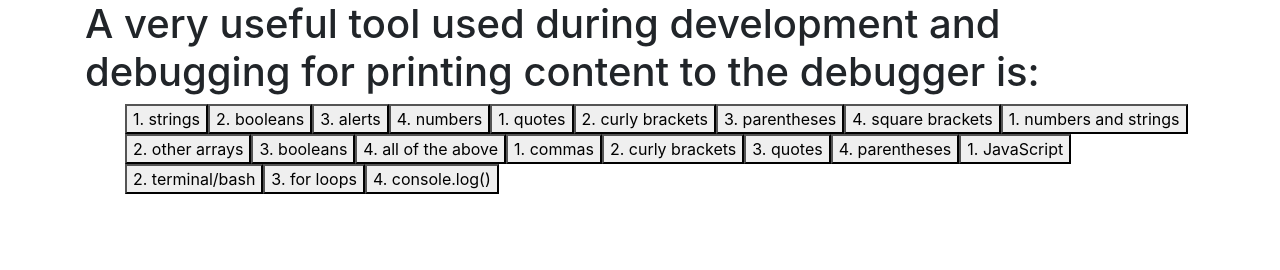
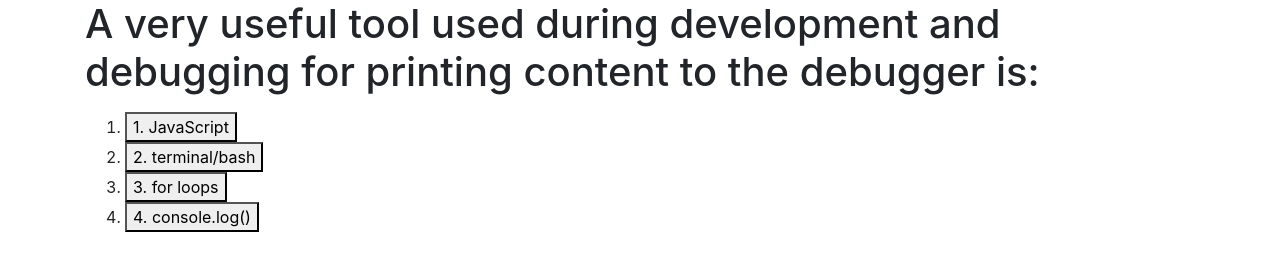
Before and after one commit to tonyschwebach/javascript-quiz-game, a plain HTML site: page index.html in a window 1280 px wide. Drawn offline with nearby package versions, Linux system fonts and the light colour scheme.

Commit message:
defined functions for start quiz and ask question

```diff
--- a/index.html
+++ b/index.html
@@ -31,13 +31,15 @@
       <!-- row for choices  -->
       <div class="row">
         <div class="col-md-12">
-          <ul id="choices-list"></ul>
+          <ol id="choices-list">
+
+          </ol>
         </div>
       </div>
       <!-- row for Correct or Wrong notification  -->
       <div class="row">
         <div class="col-md-12">
-          <p id="correct-notification"></ul>
+          <p id="correct-notification"></p>
         </div>
       </div>
 
--- a/script.js
+++ b/script.js
@@ -2,12 +2,11 @@
 let questionTextEl = document.getElementById("question-text");
 let instructionsEl = document.getElementById("instructions");
 let choicesListEl = document.getElementById("choices-list");
-let notifcationEl = document.getElementById("correct-notification")
-
+let notificationEl = document.getElementById("correct-notification");
 
 // Variables
 // array of objects for questions{question: Text, choices:[1,2,3,4], answer:choices[i]}
-let quizQuestions = [
+let jsQuizQuestions = [
   {
     question: "Commonly used data types DO NOT include:",
     choices: ["strings", "booleans", "alerts", "numbers"],
@@ -20,9 +19,13 @@ let quizQuestions = [
     answer: "parentheses",
   },
   {
-    question:
-      "Arrays in JavaScript can be used to store ____.",
-    choices: ["numbers and strings", "other arrays", "booleans", "all of the above"],
+    question: "Arrays in JavaScript can be used to store ____.",
+    choices: [
+      "numbers and strings",
+      "other arrays",
+      "booleans",
+      "all of the above",
+    ],
     answer: "all of the above",
   },
   {
@@ -40,27 +43,58 @@ let quizQuestions = [
 ];
 
 
-for (i = 0; i < quizQuestions.length; i++) {
-  questionTextEl.textContent = quizQuestions[i].question;
-  instructionsEl.remove();
-  for (j = 0; j <quizQuestions[i].choices.length; j++){
-    let liEl = document.createElement("button");
-    liEl.textContent=(j+1) + ". " + (quizQuestions[i].choices[j]);
+// function to start the quiz for a given set of questions
+function startQuiz(questionsArray) {
+  questionTextEl.textContent = "";
+  instructionsEl.textContent = "";
+  for (i = 0; i < questionsArray.length; i++) {
+  askQuestion(questionsArray,i);
+
+  // start timer
+  }
+
+// function to ask a question from a given array and question number
+function askQuestion(questionsArray,questionNumber) {
+  // clear old choices
+  choicesListEl.innerHTML = "";
+
+  //ask the question
+  questionTextEl.textContent = questionsArray[questionNumber].question;
+
+  // list choices for the question as buttons
+  for (j = 0; j < questionsArray[questionNumber].choices.length; j++) {
+    let liEl = document.createElement("li"); //create list element for options within ol
     liEl.setAttribute("class",""); //bootstrap classes here
-    liEl.setAttribute("data-index",j) //for event listener event delegation
     choicesListEl.appendChild(liEl);
+    let buttonEl = document.createElement("button"); //create buttons within li element
+    buttonEl.setAttribute("class", ""); //bootstrap classes here
+    buttonEl.id = j; //for event listener event delegation
+    buttonEl.textContent =
+      (j + 1) + ". " + questionsArray[questionNumber].choices[j];
+    liEl.appendChild(buttonEl);
   }
-  //wait for user to select answer
 }
 
+
+}
+console.log(startQuiz(jsQuizQuestions));
+
 // event listener for question
+choicesListEl.addEventListener("click",function(event){
+  event.preventDefault();
+  if(event.target.matches("button")){
+    var userSelection = event.target.textContent;
+    console.log(userSelection);
+  }
+
+})
+
 
 //   choicesListEl.addEventListener("click",function(event){
 //   event.preventDefault();
 //   if(event.target.matches("button")){
 //     var item = do
 //   }
-
 
 // })
 
@@ -72,18 +106,21 @@ for (i = 0; i < quizQuestions.length; i++) {
 // when all questions are answered or timer reaches 0 the game is over
 // submit initials and high ScopedCredential
 
-
 // event listener to start quiz
-    // call gameplay function
+// call gameplay function
 
 // define gameplay function:
 // start timer
 // for loop over array of questions
-  // call function to display question i
-  // event listener for answer
-    // if incorrect, reduce time, notify incorrect
-    // if correct, notify correct
-    // clear question and choices
-    // if time <=0, call game over function
-    // else, continue for loop
+// call function to display question i
+// event listener for answer
+// if incorrect, reduce time, notify incorrect
+// if correct, notify correct
+// clear question and choices
+// if time <=0, call game over function
+// else, continue for loop
 // call game over function
+
+//game over function
+// form for user to submit initials
+// save to local storage
```
